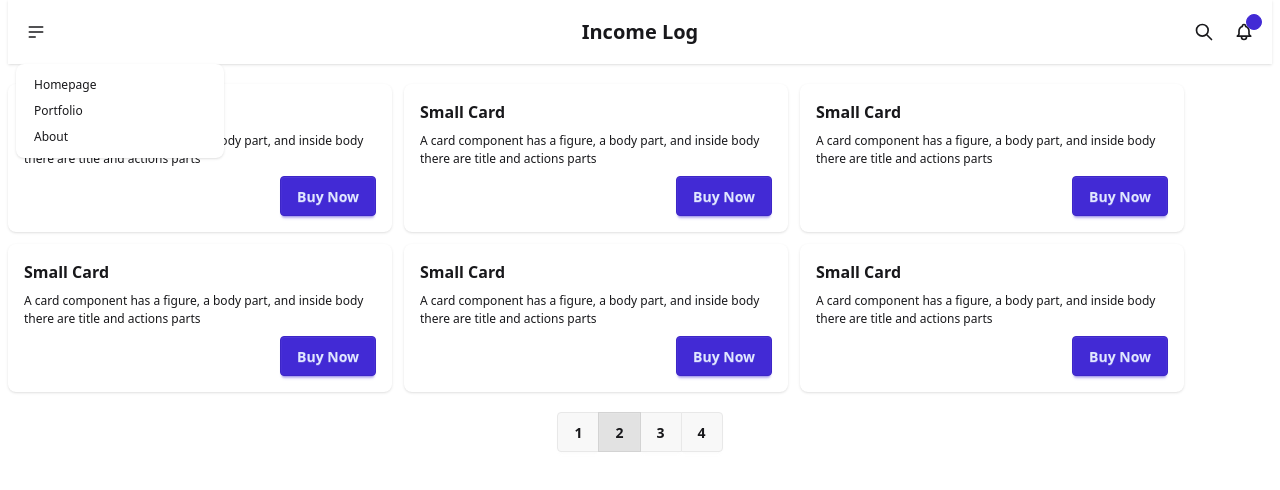
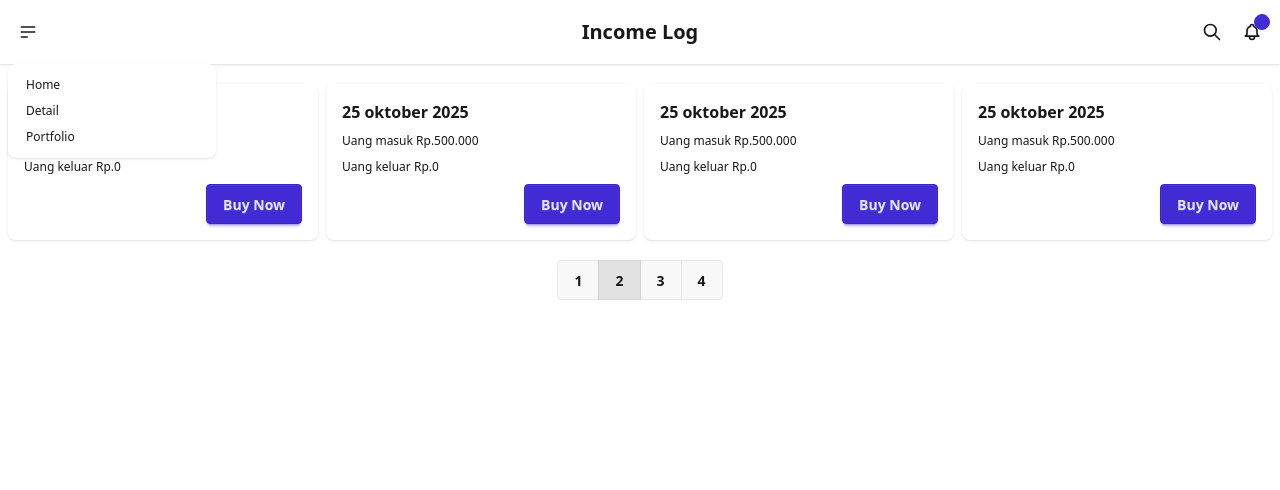
Before and after one commit to Lordfroze/latihan-vue, a Vue app in the folder incomeLog/: page / in a window 1280 px wide. Both pictures are taken after a click on the button 36 px from the left and 32 px from the top of the page. Shown: the top 490 px of the page. Built offline with nearby package versions, Linux system fonts and the light colour scheme.

Commit message:
add card layout navbar

```diff
--- a/incomeLog/src/App.vue
+++ b/incomeLog/src/App.vue
@@ -1,7 +1,9 @@
 <script setup>
-import {RouterView} from 'vue-router';
+import {RouterView, RouterLink} from 'vue-router';
+import Navbar from './components/Navbar.vue';
 </script>
 
 <template>
+  <Navbar />
   <RouterView />
 </template>
--- a/incomeLog/src/components/Card.vue
+++ b/incomeLog/src/components/Card.vue
@@ -1,8 +1,9 @@
 <template>
-    <div class="card w-96 neutral card-sm shadow-sm">
+    <div class="card neutral card-sm shadow-sm">
         <div class="card-body">
-            <h2 class="card-title">Small Card</h2>
-            <p>A card component has a figure, a body part, and inside body there are title and actions parts</p>
+            <h2 class="card-title">25 oktober 2025</h2>
+            <p>Uang masuk Rp.500.000</p>
+            <p>Uang keluar Rp.0</p>
             <div class="justify-end card-actions">
                 <button class="btn btn-primary">Buy Now</button>
             </div>
--- a/incomeLog/src/components/Navbar.vue
+++ b/incomeLog/src/components/Navbar.vue
@@ -8,9 +8,9 @@
       <ul
         tabindex="-1"
         class="menu menu-sm dropdown-content bg-base-100 rounded-box z-1 mt-3 w-52 p-2 shadow">
-        <li><a>Homepage</a></li>
-        <li><a>Portfolio</a></li>
-        <li><a>About</a></li>
+        <li><RouterLink to="/">Home</RouterLink></li>
+        <li><RouterLink to="/detail">Detail</RouterLink></li>
+        <li><a href="/portfolio">Portfolio</a></li>
       </ul>
     </div>
   </div>
--- a/incomeLog/src/router/index.js
+++ b/incomeLog/src/router/index.js
@@ -1,5 +1,8 @@
 import { createRouter, createWebHistory } from 'vue-router'
 import Home from '../views/Home.vue'
+import Detail from '../views/Detail.vue'
+
+
 
 const router = createRouter({
   history: createWebHistory(import.meta.env.BASE_URL),
@@ -9,6 +12,11 @@ const router = createRouter({
       name: 'home',
       component: Home
     },
+    {
+      path: '/detail',
+      name: 'detail',
+      component: Detail
+    }
   ]
 })
 
--- /dev/null
+++ b/incomeLog/src/views/Detail.vue
@@ -0,0 +1,3 @@
+<template>
+    <h1>Detail</h1>
+</template>
--- a/incomeLog/src/views/Home.vue
+++ b/incomeLog/src/views/Home.vue
@@ -6,17 +6,18 @@ import Pagination from '@/components/Pagination.vue';
 
 <template>
     <div class="px-2">
-        <Navbar />
-        <div class="flex flex-wrap gap-x-3 gap-y-3 mt-5">
-            <Card />
-            <Card />
+        <!-- card -->
+        <div class="mt-5 grid grid-cols-4 gap-2">
             <Card />
             <Card />
             <Card />
             <Card />
         </div>
+        <!-- card end -->
     </div>
+    <!-- pagination -->
     <div class="text-center pt-5 pb-5">
     <Pagination />
     </div>
+    <!-- pagination end -->
 </template>
```
